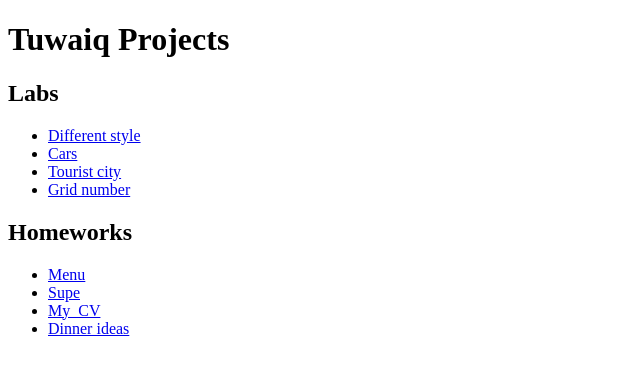
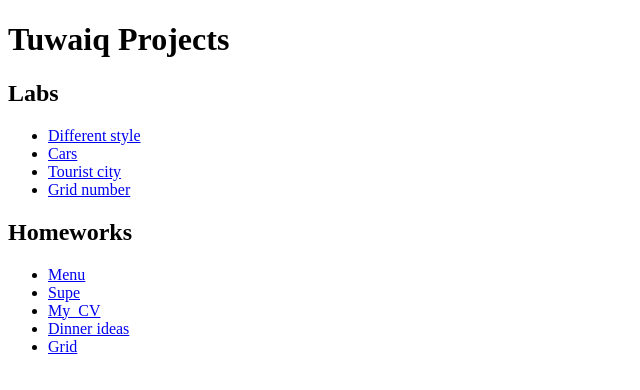
Before and after one commit to areej-hamed/p_tuwaiq, a plain HTML site: page index.html in a window 1280 px wide. Shown: the full height of the page, 0-640 px from the left. Drawn offline with Linux system fonts and the light colour scheme.

Commit message:
link_hw_5

```diff
--- a/index.html
+++ b/index.html
@@ -21,6 +21,7 @@
         <li><a href="hw_2/supe.html" target="_blank">Supe</a></li>
         <li><a href="hw_3/my_cv.html" target="_blank">My_CV</a></li>
         <li><a href="hw_4/dinner-idea.html" target="_blank">Dinner ideas</a></li>
+        <li><a href="hw_5/grid-hw.html" target="_blank">Grid</a></li>
     </ul>
 </body>
 </html>
```
